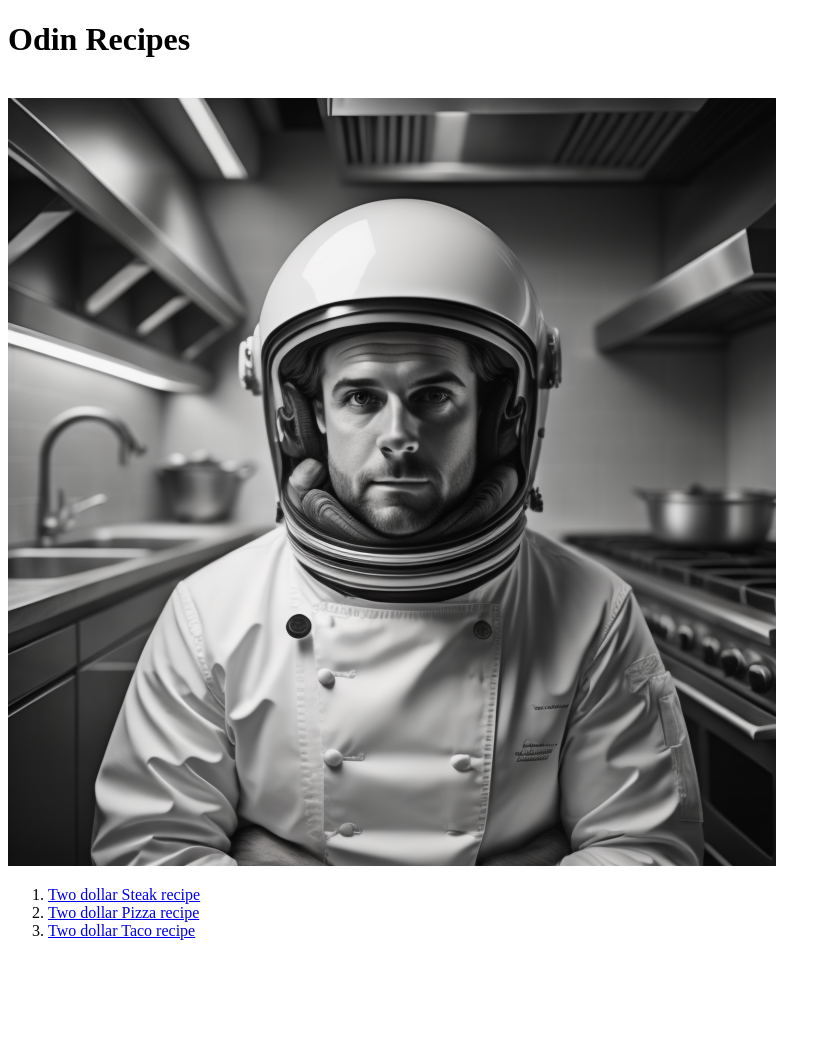
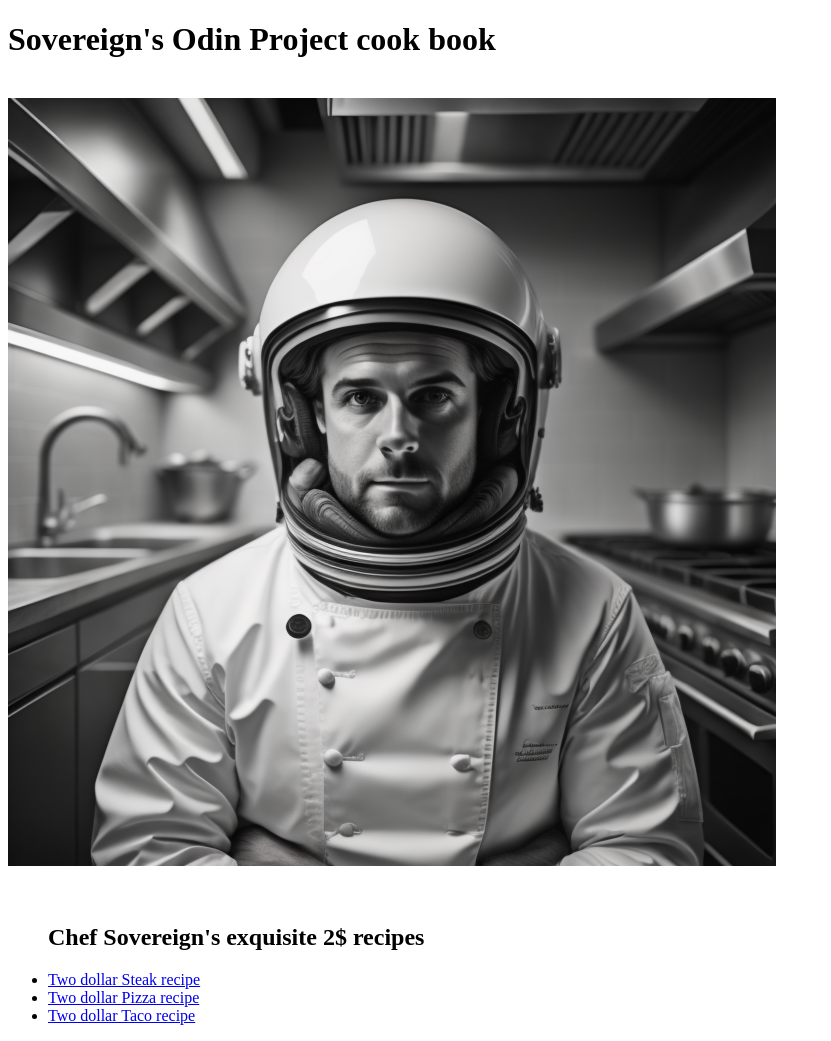
Before and after one commit to sovereign655/odin-recipes, a plain HTML site: page index.html in a window 1280 px wide. Shown: the whole page, without its empty margins (0-831 px from the left). Before the commit the page ends 956 px from the top, so only its background shows below. Drawn offline with Linux system fonts and the light colour scheme.

Commit message:
added a bit more flavor to the landing page
Edited the index tab tittle to reflect its contents,
added tittle to show what the landing page is.
added a index to the links for more detail.

```diff
--- a/index.html
+++ b/index.html
@@ -3,14 +3,16 @@
 <head>
     <meta charset="UTF-8">
     <meta name="viewport" content="width=device-width, initial-scale=1.0">
-    <title>Document</title>
+    <title>Sovereign's Odin Project Recipes</title>
 </head>
 <body>
-    <h1>Odin Recipes</h1>
+    <h1>Sovereign's Odin Project cook book</h1>
     <br>
     <img src="./recipes/recipe-img/chef2dollar.png" alt="famous professional chef: 2dollar">
     <br>
-    <ol>
+    <ul>
+        <br>
+        <h2>Chef Sovereign's exquisite 2$ recipes</h2>
         <li>
             <a href="./recipes/two-dollar-steak-recipe.html" rel="noopener noreferrer">Two dollar Steak recipe</a>
         </li>
@@ -20,7 +22,7 @@
         <li>
             <a href="./recipes/two-dollar-taco-recipe.html" rel="noopener noreferrer">Two dollar Taco recipe</a>
         </li>
-    </ol>
+    </ul>
 
 </body>
 </html>
```
